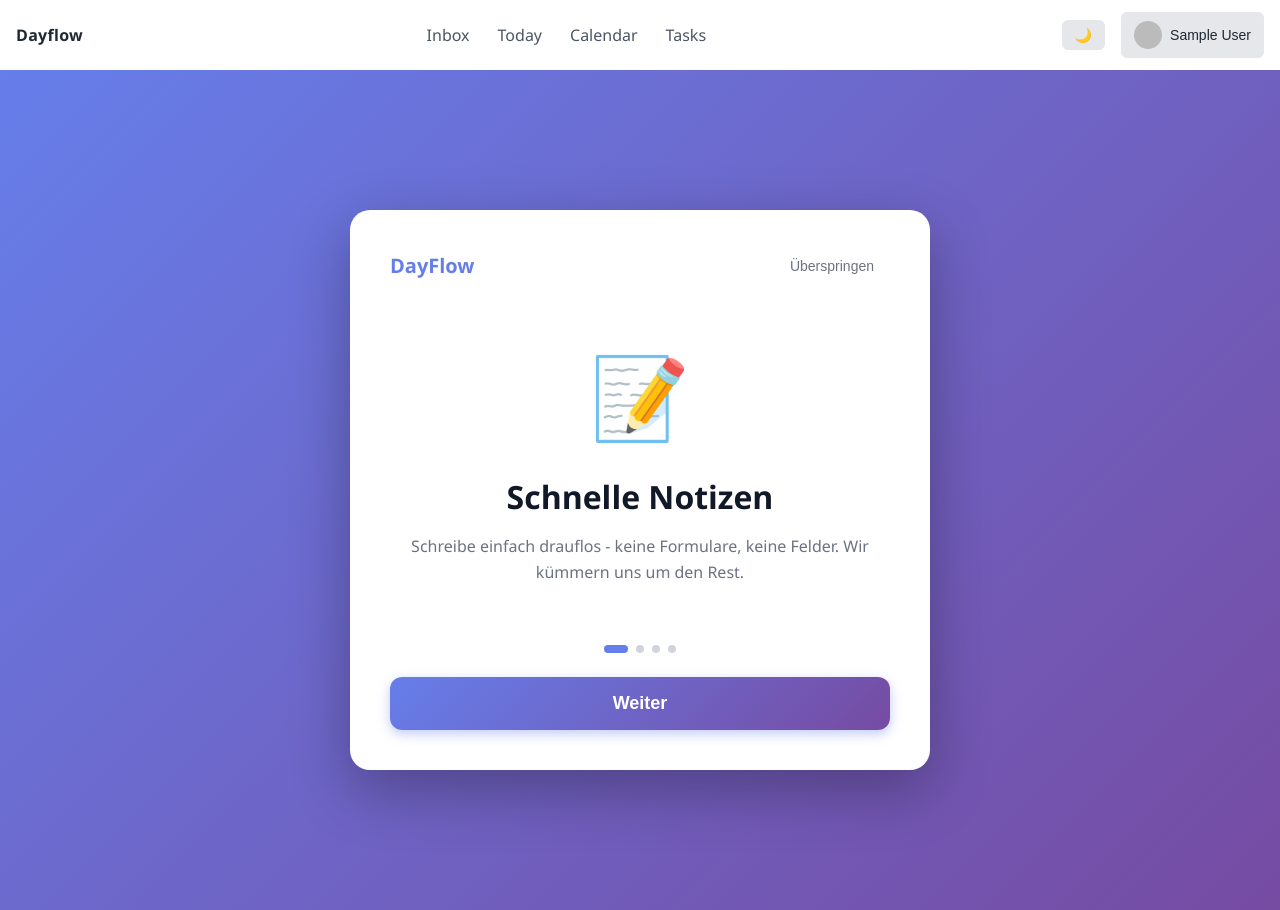
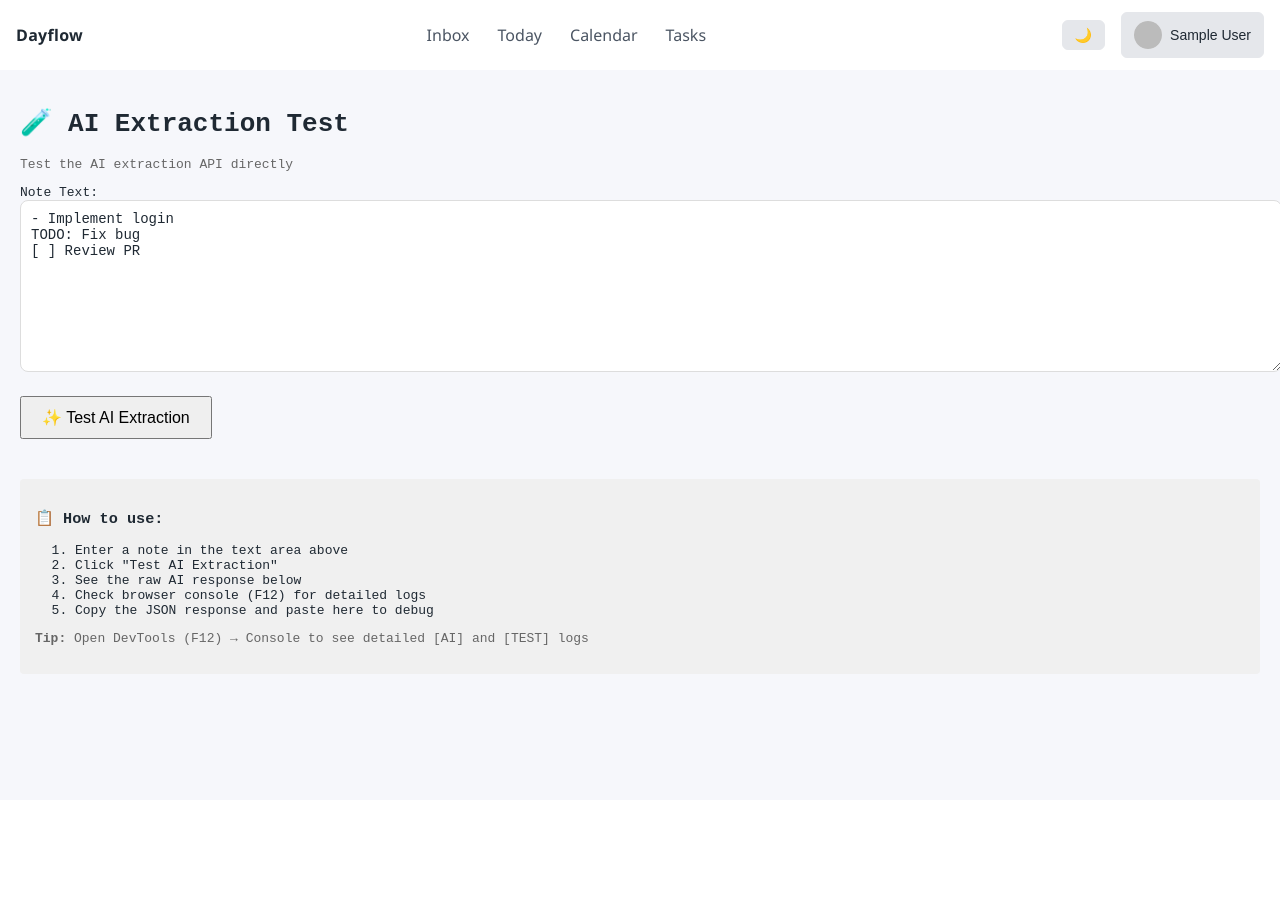
Before and after one commit to Ma161ric/make_now, a React (Vite) app in the folder apps/web/: page /ai-test in a window 1280 px wide. Before the commit this address led to /onboarding. After the commit the page ends 800 px from the top, so only its background shows below. Built offline with nearby package versions, Linux system fonts and the light colour scheme; no server answers; sample sign-in values are in the browser's storage.

Commit message:
add: AI Test screen for debugging extraction
- New route /ai-test with ProtectedRoute
- Test AI extraction directly with custom notes
- See raw JSON response from API
- Shows item count and metadata
- Detailed logging to browser console
- Easy to delete when testing is done

```diff
--- a/apps/web/src/main.tsx
+++ b/apps/web/src/main.tsx
@@ -8,6 +8,7 @@ import TodayScreen from './screens/TodayScreen';
 import WeekCalendarScreen from './screens/WeekCalendarScreen';
 import TasksOverviewScreen from './screens/TasksOverviewScreen';
 import DailyReviewScreen from './screens/DailyReviewScreen';
+import AITestScreen from './screens/AITestScreen';
 import { LoginScreen } from './screens/LoginScreen';
 import { SignupScreen } from './screens/SignupScreen';
 import { SettingsScreen } from './screens/SettingsScreen';
@@ -48,6 +49,7 @@ ReactDOM.createRoot(document.getElementById('root') as HTMLElement).render(
                 <Route path="tasks" element={<ProtectedRoute><OnboardingGuard><TasksOverviewScreen /></OnboardingGuard></ProtectedRoute>} />
                 <Route path="daily-review" element={<ProtectedRoute><OnboardingGuard><DailyReviewScreen /></OnboardingGuard></ProtectedRoute>} />
                 <Route path="settings" element={<ProtectedRoute><OnboardingGuard><SettingsScreen /></OnboardingGuard></ProtectedRoute>} />
+                <Route path="ai-test" element={<ProtectedRoute><AITestScreen /></ProtectedRoute>} />
               </Route>
               <Route path="*" element={<Navigate to="/" replace />} />
             </Routes>
--- /dev/null
+++ b/apps/web/src/screens/AITestScreen.tsx
@@ -0,0 +1,119 @@
+import { useState } from 'react';
+import { extractFromNoteCloud } from '../firebase/functionsService';
+
+export default function AITestScreen() {
+  const [noteText, setNoteText] = useState('- Implement login\nTODO: Fix bug\n[ ] Review PR');
+  const [result, setResult] = useState<any>(null);
+  const [error, setError] = useState<string | null>(null);
+  const [loading, setLoading] = useState(false);
+
+  const handleTest = async () => {
+    setError(null);
+    setResult(null);
+    setLoading(true);
+
+    try {
+      console.log('[TEST] Calling AI with:', noteText);
+      const response = await extractFromNoteCloud(noteText);
+      console.log('[TEST] Raw response:', response);
+      setResult(response);
+    } catch (err: any) {
+      console.error('[TEST] Error:', err);
+      setError(err.message);
+    } finally {
+      setLoading(false);
+    }
+  };
+
+  return (
+    <div style={{ padding: '20px', fontFamily: 'monospace' }}>
+      <h1>🧪 AI Extraction Test</h1>
+      <p style={{ color: '#666' }}>Test the AI extraction API directly</p>
+
+      <div style={{ marginBottom: '20px' }}>
+        <label>Note Text:</label>
+        <textarea
+          value={noteText}
+          onChange={(e) => setNoteText(e.target.value)}
+          style={{
+            width: '100%',
+            height: '150px',
+            padding: '10px',
+            fontFamily: 'monospace',
+            fontSize: '14px',
+          }}
+          placeholder="Enter note text to extract..."
+        />
+      </div>
+
+      <button
+        onClick={handleTest}
+        disabled={loading}
+        style={{
+          padding: '10px 20px',
+          fontSize: '16px',
+          cursor: loading ? 'not-allowed' : 'pointer',
+          opacity: loading ? 0.6 : 1,
+        }}
+      >
+        {loading ? '⏳ Testing...' : '✨ Test AI Extraction'}
+      </button>
+
+      {error && (
+        <div
+          style={{
+            marginTop: '20px',
+            padding: '15px',
+            backgroundColor: '#fee',
+            border: '1px solid #fcc',
+            borderRadius: '4px',
+            color: '#c33',
+          }}
+        >
+          <strong>❌ Error:</strong>
+          <pre style={{ margin: '10px 0', whiteSpace: 'pre-wrap' }}>{error}</pre>
+        </div>
+      )}
+
+      {result && (
+        <div
+          style={{
+            marginTop: '20px',
+            padding: '15px',
+            backgroundColor: '#efe',
+            border: '1px solid #cfc',
+            borderRadius: '4px',
+          }}
+        >
+          <strong>✅ Result:</strong>
+          <div style={{ marginTop: '10px' }}>
+            <strong>Items ({result.items?.length || 0}):</strong>
+            <pre style={{ backgroundColor: '#f5f5f5', padding: '10px', overflow: 'auto' }}>
+              {JSON.stringify(result.items, null, 2)}
+            </pre>
+          </div>
+          <div style={{ marginTop: '10px' }}>
+            <strong>Metadata:</strong>
+            <pre style={{ backgroundColor: '#f5f5f5', padding: '10px', overflow: 'auto' }}>
+              {JSON.stringify(result.metadata, null, 2)}
+            </pre>
+          </div>
+        </div>
+      )}
+
+      <div style={{ marginTop: '40px', padding: '15px', backgroundColor: '#f0f0f0', borderRadius: '4px' }}>
+        <h3>📋 How to use:</h3>
+        <ol>
+          <li>Enter a note in the text area above</li>
+          <li>Click "Test AI Extraction"</li>
+          <li>See the raw AI response below</li>
+          <li>Check browser console (F12) for detailed logs</li>
+          <li>Copy the JSON response and paste here to debug</li>
+        </ol>
+        <p style={{ color: '#666', marginTop: '10px' }}>
+          <strong>Tip:</strong> Open DevTools (F12) → Console to see detailed [AI] and [TEST] logs
+        </p>
+      </div>
+    </div>
+  );
+}
```
